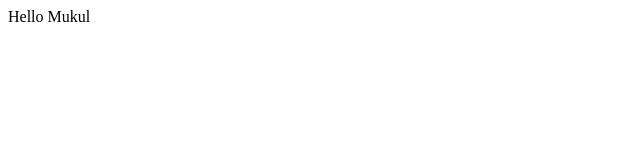
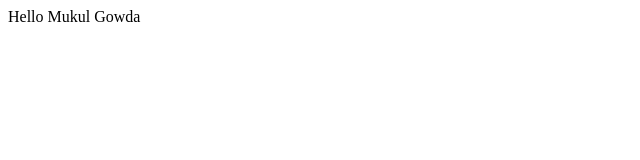
Before and after one commit to mukul-gowda/my-first-repo-, a plain HTML site: page index.html in a window 1280 px wide. Shown: the full height of the page, 0-640 px from the left. Drawn offline with Linux system fonts and the light colour scheme.

Commit message:
updated name

```diff
--- a/index.html
+++ b/index.html
@@ -1 +1 @@
-<div>Hello Mukul</div>
+<div>Hello Mukul Gowda</div>
```
